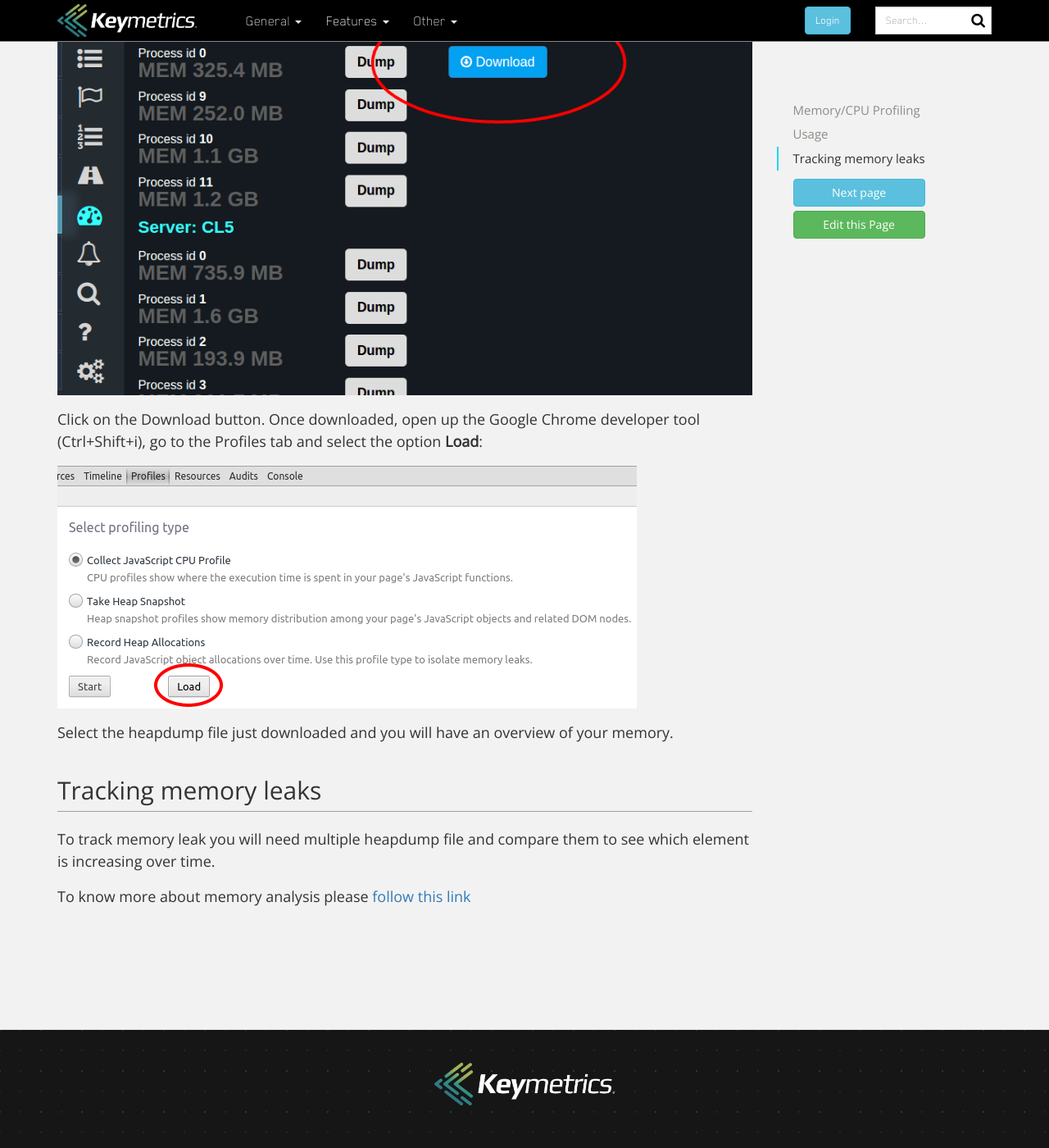
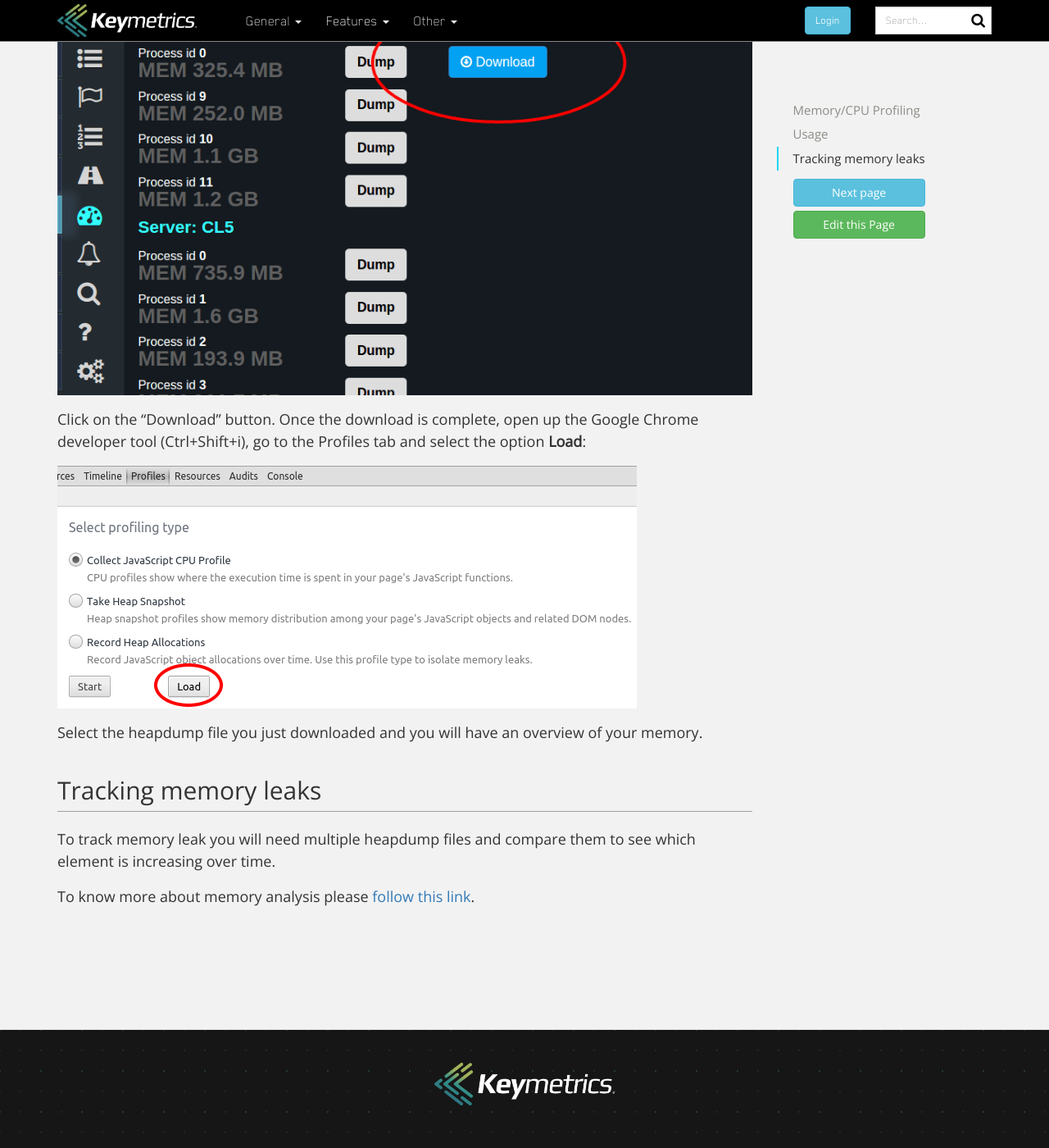
Before and after one commit to keymetrics/keymetrics.github.io, a Jekyll site: the page built from docs/keymetrics/dump.md, in a window 1280 px wide and 1400 px high, scrolled down 1713 px. Shown: the whole window at 82% size. Built offline with Jekyll 4.4.1, drawn with Linux system fonts in a browser that asks for light colours; nearby versions of some CDN libraries; a script that is not in the unit is left out; comment, search, counter and statistics services are not loaded; some of the changed text lies outside the part shown.

Commit message:
Update dump.md

````diff
--- a/docs/keymetrics/dump.md
+++ b/docs/keymetrics/dump.md
@@ -7,32 +7,32 @@ permalink: /docs/pages/profiling/
 
 ## Memory/CPU Profiling
 
-The profiling section allow you to take snapshot of memory and CPU straight from your production servers. You will then get a file that can be inspected with the chrome developer tool.
+The profiling section allows you to take memory and CPU snapshots straight from your production servers. You will then get a file that can be inspected with the chrome developer tool.
 
 ## Usage
 
-You will need to [install pmx](/docs/usage/install-pmx/) and add the v8-profiler dependecy to your project:
+You will need to [install pmx](/docs/usage/install-pmx/) and to add the v8-profiler dependency to your project:
 
 ```bash
 $ npm install v8-profiler --save
 ```
 
-Once the module installed, restart your application and you will be able to see buttons on Profiling pages:
+Once the module is installed, restart your application and different buttons will appea on the Profiling pages:
 
 <img src="/images/heapdump.png" alt="Heapdump"/>
 
-Now click on the button to take a heapdump, it may take some time depending on the weight of the heap file. Once the heapdump file is ready you will have a button "Download":
+Now click on the button to take a heapdump, it may take some time depending on the weight of the heap file. Once the heapdump file is ready the "Download" button will appear:
 
 <img src="/images/heap2.png" alt="Heapdump"/>
 
-Click on the Download button. Once downloaded, open up the Google Chrome developer tool (Ctrl+Shift+i), go to the Profiles tab and select the option **Load**:
+Click on the "Download" button. Once the download is complete, open up the Google Chrome developer tool (Ctrl+Shift+i), go to the Profiles tab and select the option **Load**:
 
 <img src="/images/heap3.png" alt="Heapdump"/>
 
-Select the heapdump file just downloaded and you will have an overview of your memory.
+Select the heapdump file you just downloaded and you will have an overview of your memory.
 
 ## Tracking memory leaks
 
-To track memory leak you will need multiple heapdump file and compare them to see which element is increasing over time.
+To track memory leak you will need multiple heapdump files and compare them to see which element is increasing over time.
 
-To know more about memory analysis please [follow this link](https://developer.chrome.com/devtools/docs/heap-profiling)
+To know more about memory analysis please [follow this link](https://developer.chrome.com/devtools/docs/heap-profiling).
````
